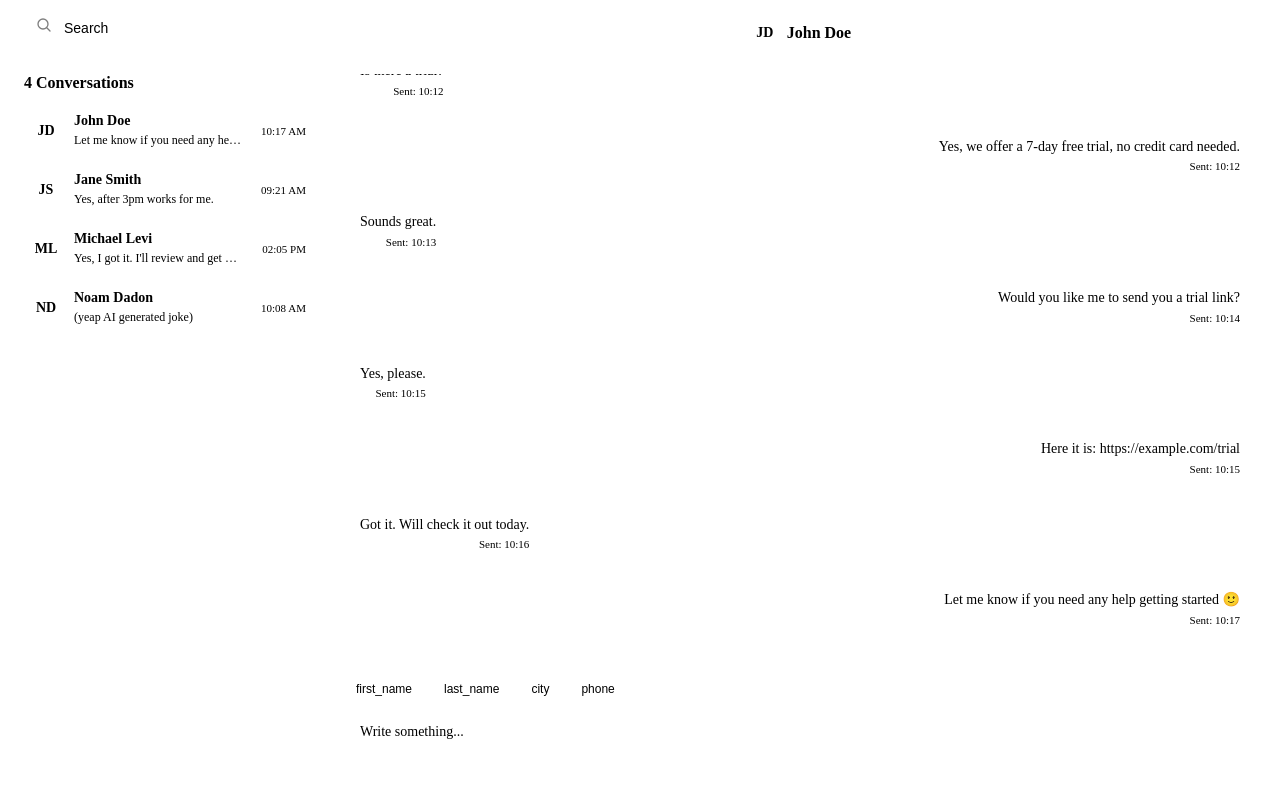
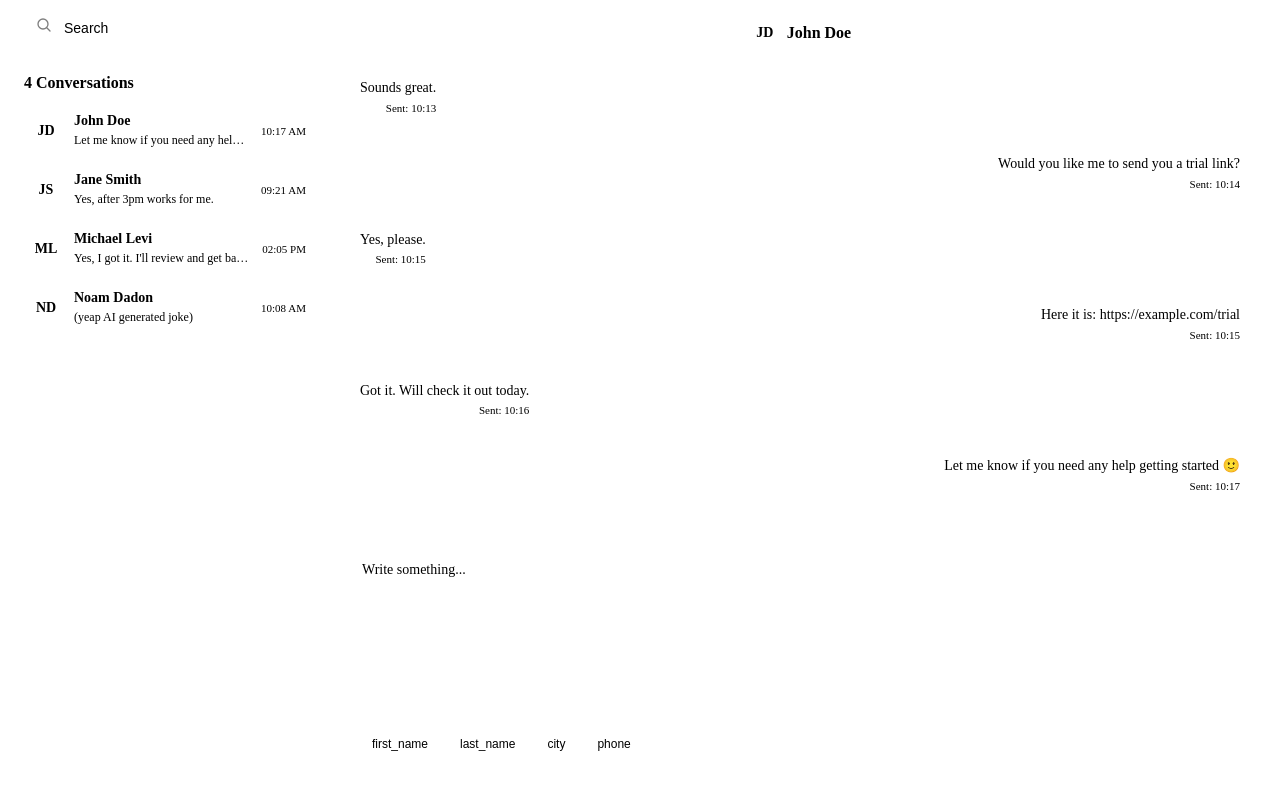
Before and after one commit to DadonStyle/commpeak_chat_app, a React (Vite) app: page / in a window 1280 px wide. Both pictures are taken after a click on the element 168 px from the left and 146 px from the top of the page. Shown: the part 16-806 px from the top of the page. Built offline with nearby package versions, Linux system fonts and the light colour scheme; the HTML template or start-up script is replaced by a standard one.

Commit message:
finish the message area

```diff
--- a/src/components/contacts-list/ContactsList.module.css
+++ b/src/components/contacts-list/ContactsList.module.css
@@ -42,13 +42,6 @@
   max-width: 200px;
 }
 
-.contactMeta {
-  display: flex;
-  flex-direction: column;
-  align-items: flex-end;
-  margin-left: 8px;
-}
-
 .timestamp {
   font-size: 11px;
   color: var(--color-muted);
--- a/src/components/contacts-list/ContactsList.tsx
+++ b/src/components/contacts-list/ContactsList.tsx
@@ -29,10 +29,7 @@ const ContactsList = ({
           }`}
           onClick={() => handleContactClick(contact)}
         >
-          <Avatar
-            firstName={contact.first_name}
-            lastName={contact.last_name}
-          />
+          <Avatar firstName={contact.first_name} lastName={contact.last_name} />
           <div className={styles.contactInfo}>
             <div className={styles.contactName}>
               {contact.first_name} {contact.last_name}
@@ -41,10 +38,8 @@ const ContactsList = ({
               {contact.lastMessage?.text || "No messages"}
             </div>
           </div>
-          <div className={styles.contactMeta}>
-            <div className={styles.timestamp}>
-              {formatTimestamp(contact.lastMessage?.timestamp)}
-            </div>
+          <div className={styles.timestamp}>
+            {formatTimestamp(contact.lastMessage?.timestamp)}
           </div>
         </div>
       ))}
--- a/src/modules/conversations/ConversationPanel.module.css
+++ b/src/modules/conversations/ConversationPanel.module.css
@@ -5,14 +5,3 @@
   width: 100%;
   background-color: var(--color-bg);
 }
-
-.messagesArea {
-  flex: 1;
-  padding: 1rem;
-  overflow-y: auto;
-}
-
-.inputArea {
-  padding: 1rem;
-  border-top: 1px solid var(--color-divider);
-}
--- a/src/modules/conversations/message-input/MessageInput.module.css
+++ b/src/modules/conversations/message-input/MessageInput.module.css
@@ -1,22 +1,27 @@
 .inputContainer {
-  padding: 16px;
-  border-top: 1px solid var(--color-divider);
-  background-color: var(--color-bg);
+  display: flex;
+  flex-direction: column;
+  align-items: flex-start;
+  justify-content: space-between;
+  padding: 1rem;
+  margin: 1rem;
+  height: 200px;
+  border: 1px solid var(--color-divider);
+  border-radius: 6px;
 }
 
 .placeholderButtons {
   display: flex;
   gap: 8px;
-  margin-bottom: 12px;
   flex-wrap: wrap;
 }
 
 .placeholderButton {
-  background-color: var(--color-incoming);
+  background-color: var(--color-bg);
   color: var(--color-text);
-  border: 1px solid var(--color-divider);
+  border: 1px solid var(--color-text);
   border-radius: 16px;
-  padding: 4px 12px;
+  padding: 8px 12px;
   font-size: 12px;
   cursor: pointer;
   transition: all 0.2s ease;
@@ -29,17 +34,16 @@
 
 .messageInputRow {
   display: flex;
+  align-items: flex-start;
   gap: 8px;
-  align-items: flex-end;
+  height: 100%;
+  width: 100%;
 }
 
 .messageInput {
-  flex: 1;
-  min-height: 40px;
-  max-height: 120px;
-  padding: 12px 16px;
-  border: 1px solid var(--color-divider);
-  border-radius: 20px;
+  height: 100%;
+  width: 100%;
+  border: none;
   font-size: 14px;
   font-family: inherit;
   color: var(--color-text);
@@ -47,35 +51,29 @@
   outline: none;
   resize: none;
   overflow-y: auto;
-  transition: border-color 0.2s ease;
-}
-
-.messageInput:focus {
-  border-color: var(--color-primary);
 }
 
 .messageInput::placeholder {
-  color: var(--color-placeholder);
+  color: var(--color-muted);
+}
+
+.buttonsWrapper {
+  display: flex;
+  justify-content: space-between;
+  align-items: center;
+  width: 100%;
 }
 
 .sendButton {
-  width: 40px;
-  height: 40px;
-  background-color: var(--color-primary);
-  color: white;
-  border: none;
-  border-radius: 50%;
   display: flex;
   align-items: center;
   justify-content: center;
+  width: 32px;
+  height: 32px;
   cursor: pointer;
-  transition: all 0.2s ease;
-  flex-shrink: 0;
-}
-
-.sendButton:hover:not(:disabled) {
-  background-color: #0052cc;
-  transform: scale(1.05);
+  background-color: var(--color-primary);
+  border: none;
+  border-radius: 12%;
 }
 
 .sendButton:disabled {
@@ -84,6 +82,9 @@
   transform: none;
 }
 
-.sendButton svg {
-  transform: rotate(-45deg);
+.sendButton img {
+  width: 16px;
+  height: 16px;
+  rotate: 180deg;
+  filter: brightness(0) invert(1);
 }
--- a/src/modules/conversations/message-input/MessageInput.tsx
+++ b/src/modules/conversations/message-input/MessageInput.tsx
@@ -1,4 +1,5 @@
 import { useState, type KeyboardEvent } from "react";
+import leftArrowIcon from "../../../assets/left-arrow-icon.svg";
 import type { ContactWithConversation } from "../../../types/types";
 import styles from "./MessageInput.module.css";
 
@@ -55,18 +56,6 @@ const MessageInput = ({
 
   return (
     <div className={styles.inputContainer}>
-      <div className={styles.placeholderButtons}>
-        {placeholders.map((placeholder) => (
-          <button
-            key={placeholder.key}
-            className={styles.placeholderButton}
-            onClick={() => insertPlaceholder(placeholder.key)}
-            type="button"
-          >
-            {placeholder.label}
-          </button>
-        ))}
-      </div>
       <div className={styles.messageInputRow}>
         <textarea
           className={styles.messageInput}
@@ -74,26 +63,28 @@ const MessageInput = ({
           onChange={(e) => setMessageText(e.target.value)}
           onKeyDown={handleKeyPress}
           placeholder="Write something..."
-          rows={1}
         />
+      </div>
+      <div className={styles.buttonsWrapper}>
+        <div className={styles.placeholderButtons}>
+          {placeholders.map((placeholder) => (
+            <button
+              key={placeholder.key}
+              className={styles.placeholderButton}
+              onClick={() => insertPlaceholder(placeholder.key)}
+              type="button"
+            >
+              {placeholder.label}
+            </button>
+          ))}
+        </div>
         <button
           className={styles.sendButton}
           onClick={handleSend}
           disabled={!messageText.trim()}
           type="button"
         >
-          <svg
-            width="20"
-            height="20"
-            viewBox="0 0 24 24"
-            fill="none"
-            xmlns="http://www.w3.org/2000/svg"
-          >
-            <path
-              d="M22 2L11 13L6 8L2 12L11 21L22 10L22 2Z"
-              fill="currentColor"
-            />
-          </svg>
+          <img src={leftArrowIcon} alt="send" />
         </button>
       </div>
     </div>
--- a/src/modules/side-bar/SideBar.module.css
+++ b/src/modules/side-bar/SideBar.module.css
@@ -19,7 +19,7 @@
 
 .totalConversations {
   display: flex;
-  justify-content: left;
+  justify-content: flex-start;
   padding: 1rem 1rem 0.2rem 1rem;
   font-weight: 600;
 }
```
Also changed, not shown: src/assets/left-arrow-icon.svg (added).
